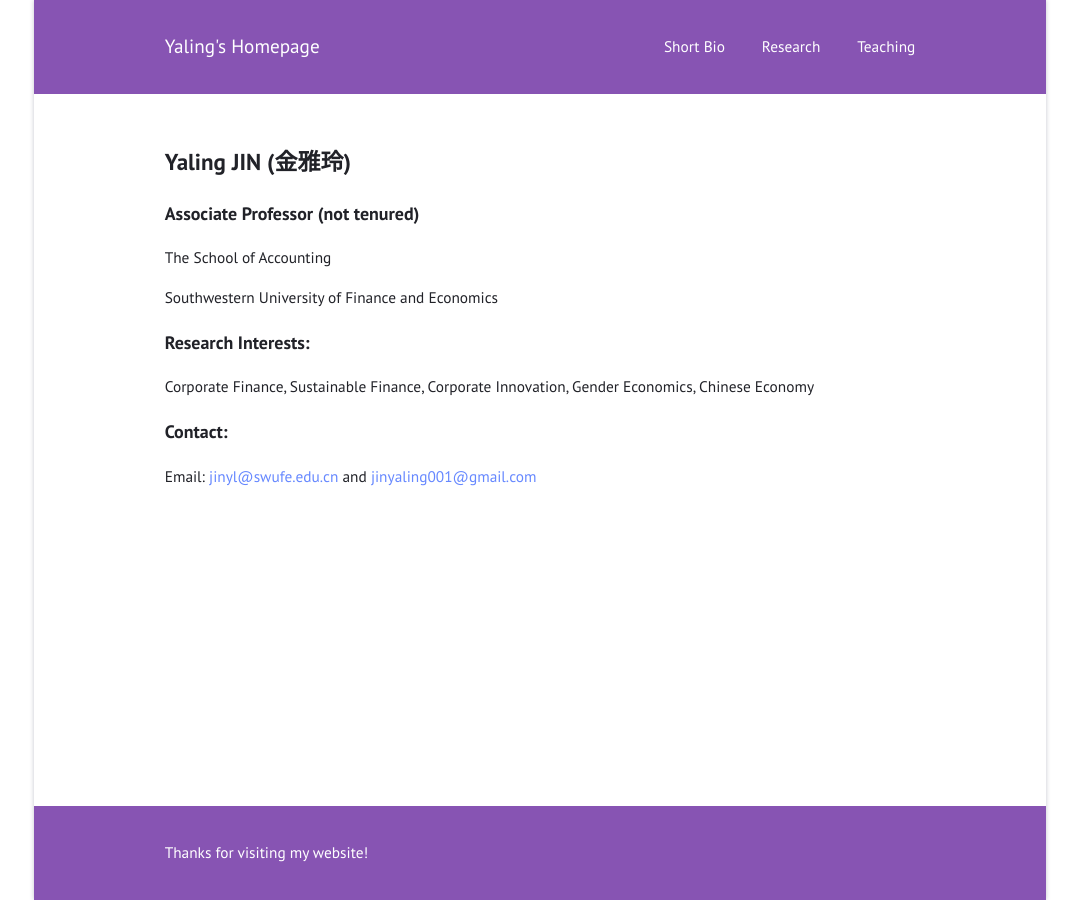
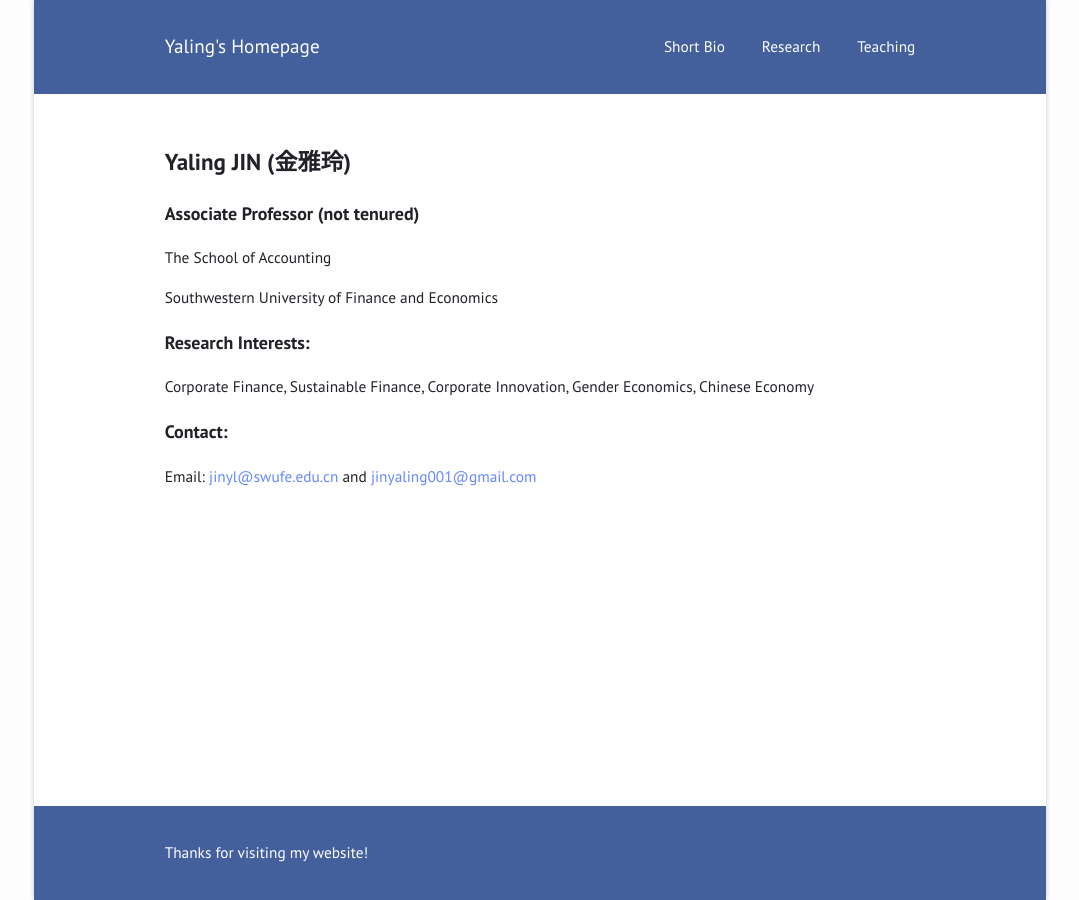
Before and after one commit to jinyaling/jinyaling.github.io, a Jekyll site: the page built from index.md, in a window 1280 px wide. Shown: the whole page, without its empty margins (100-1179 px from the left). Built offline with Jekyll 4.4.1, drawn with Linux system fonts in a browser that asks for light colours.

Commit message:
Update frame.sass

```diff
--- a/assets/css/frame.sass
+++ b/assets/css/frame.sass
@@ -4,14 +4,14 @@
 @import index, font, basic, layout, classes
 
 html
-  background: lighten($dark, 90%)
+  background: lighten($dark, 85%)
   padding: 0 calc(38% - 22em)
 
 body
   box-shadow: 0 0 .3em lighten($dark, 65%)
 
 body > header, body > footer
-  background: lighten($purple, 5%)
+  background: lighten($blue, 5%)
   color: $light
 
 @media (min-width: 32em)
```
